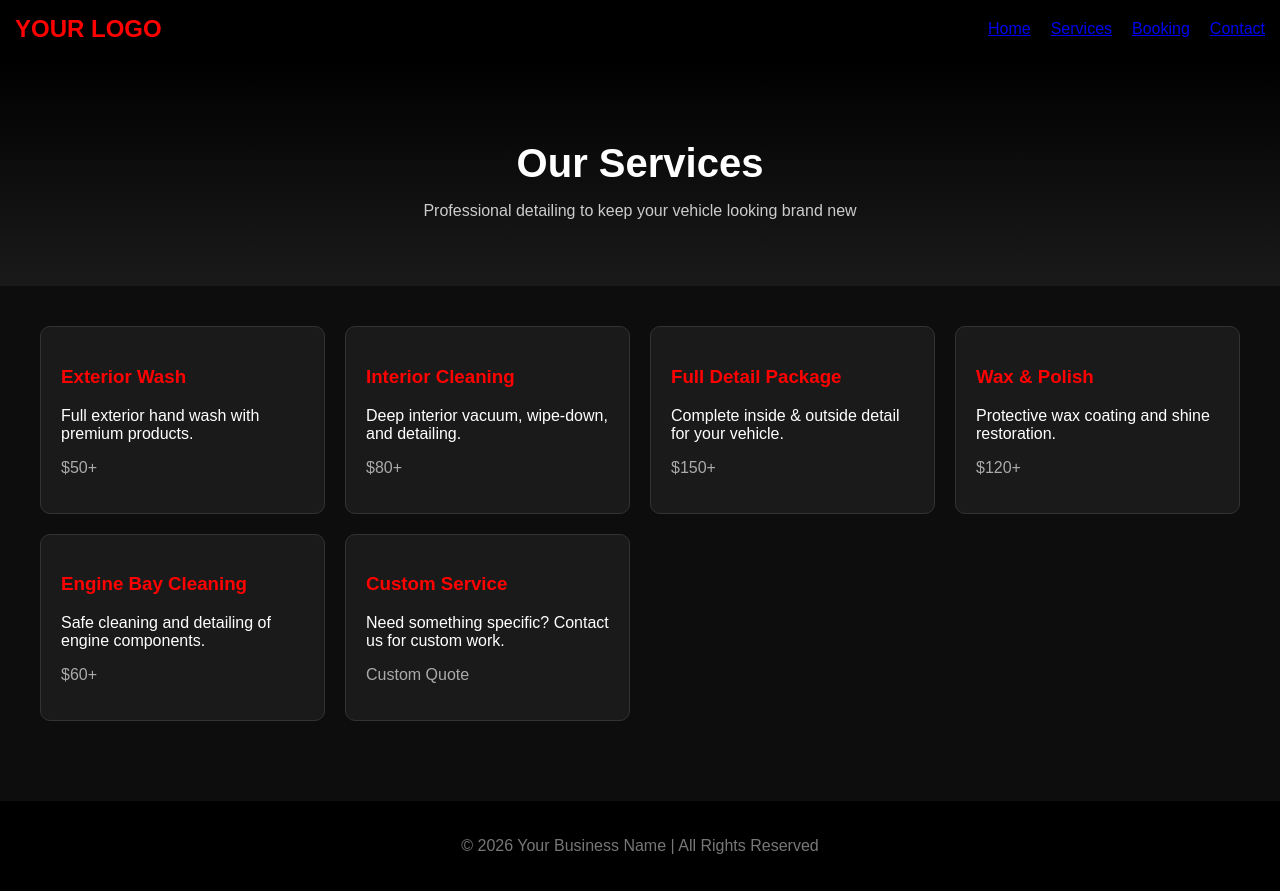
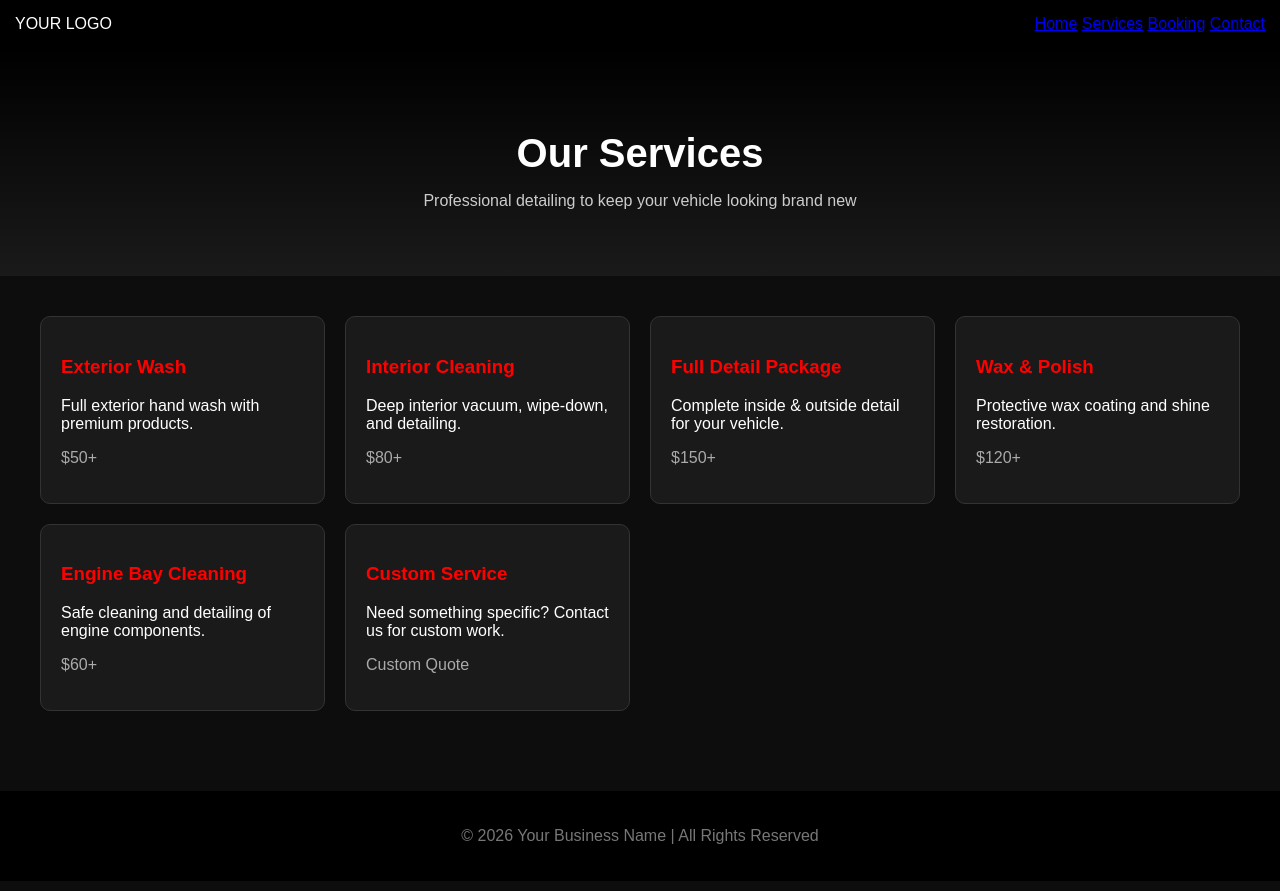
Before and after one commit to Ironman07-ux/detailing-website, a plain HTML site: page services.html in a window 1280 px wide. Drawn offline with Linux system fonts and the light colour scheme.

Commit message:
Update services.html

```diff
--- a/services.html
+++ b/services.html
@@ -103,14 +103,14 @@
 
     <!-- NAVBAR -->
     <nav>
-        <h1>YOUR LOGO</h1>
-        <ul>
-            <li><a href="index.html">Home</a></li>
-            <li><a href="services.html">Services</a></li>
-            <li><a href="booking.html">Booking</a></li>
-            <li><a href="contact.html">Contact</a></li>
-        </ul>
-    </nav>
+    <div>YOUR LOGO</div>
+    <div>
+        <a href="index.html">Home</a>
+        <a href="services.html">Services</a>
+        <a href="booking.html">Booking</a>
+        <a href="contact.html">Contact</a>
+    </div>
+</nav>
 
     <!-- HEADER -->
     <header>
```
